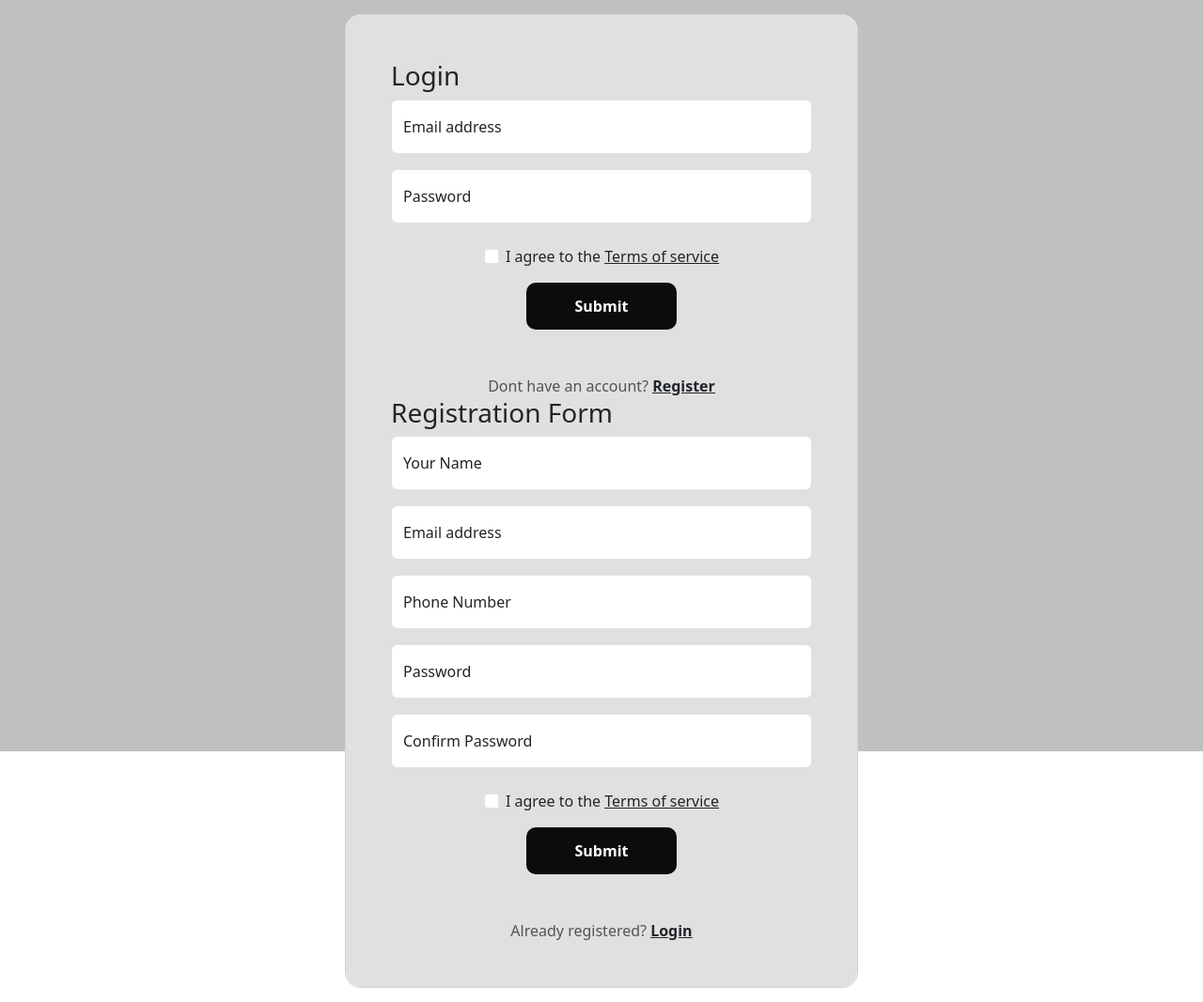
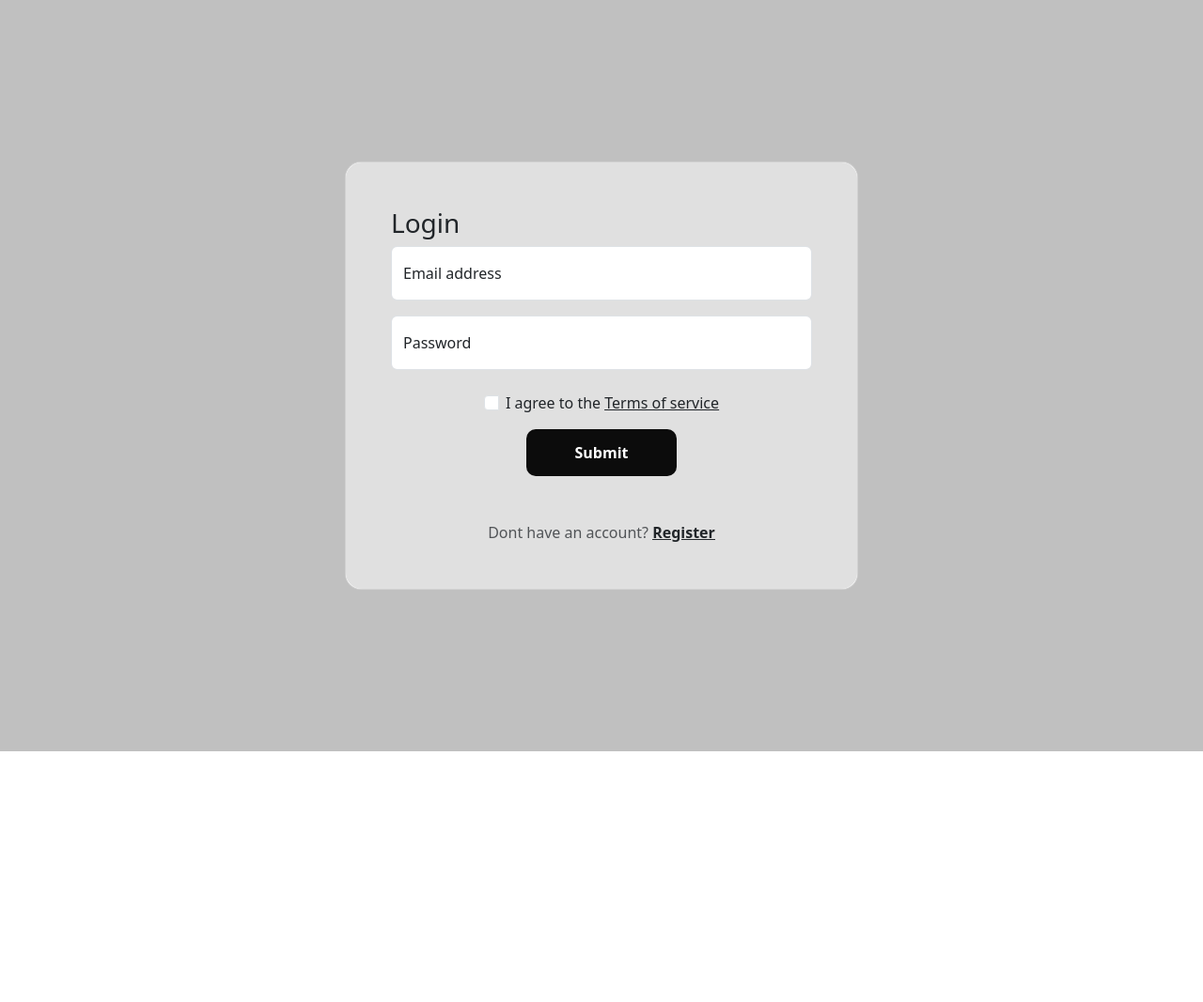
Before and after one commit to Nato360/Registration-Form, a plain HTML site: page index.html in a window 1280 px wide. Shown: the whole page at 94% size. After the commit the page ends 800 px from the top, so only its background shows below. Drawn offline with nearby package versions, Linux system fonts and the light colour scheme.

Commit message:
modified

```diff
--- a/index.html
+++ b/index.html
@@ -28,9 +28,8 @@
                         <div class="card">
                             <div class="card-body p-5">
 
-                              <h3 class="title">Login</h3>
-
-                              <form id="login-form">
+                              <form action="/action_page.php" id="login-form">
+                                   <h3 class="title">Login</h3>
 
                                   <div class="form-floating mb-3">
                                     <input type="email" class="form-control form" id="floatingInput" placeholder="name@example.com">
@@ -50,7 +49,7 @@
                                   </div>
 
                                   <div class="d-flex justify-content-center">
-                                    <button  type="button" class="btn">Submit</button>
+                                    <button  type="button" class="btn" onclick="openForm()">Submit</button>
                                   </div>
 
                                   <p class="text-center text-muted mt-5 mb-0">Dont have an account? <a href="#!"
@@ -60,10 +59,8 @@
                             </form>
 
 
-
-                                <h3 class="title">Registration Form</h3>
-
                                 <form id="signup-form"  onsubmit="return regComp()">
+                                  <h3 class="title">Registration Form</h3>
 
                                     <div class="form-floating mb-3">
                                         <input type="text" class="form-control form" id="floatingInput" placeholder="John doe">
--- a/styles.css
+++ b/styles.css
@@ -10,6 +10,10 @@
     background: #c0c0c0;
     background-size: cover;
     height: 100%;
+}
+
+#signup-form{
+    display: none;
 }
 
 /* .form{
```
